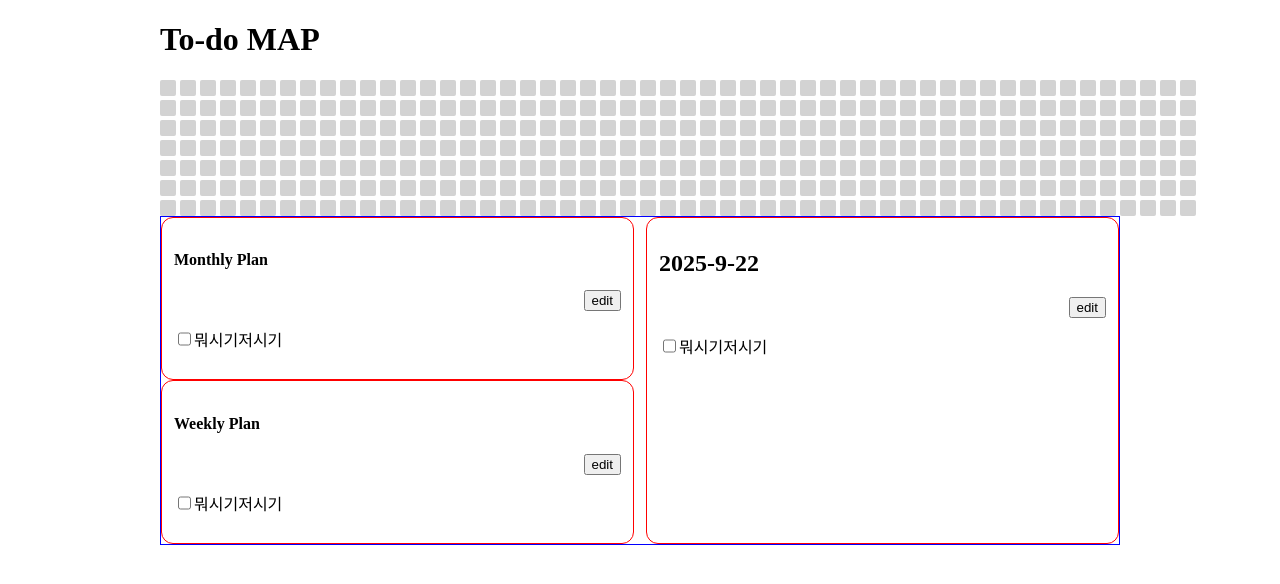
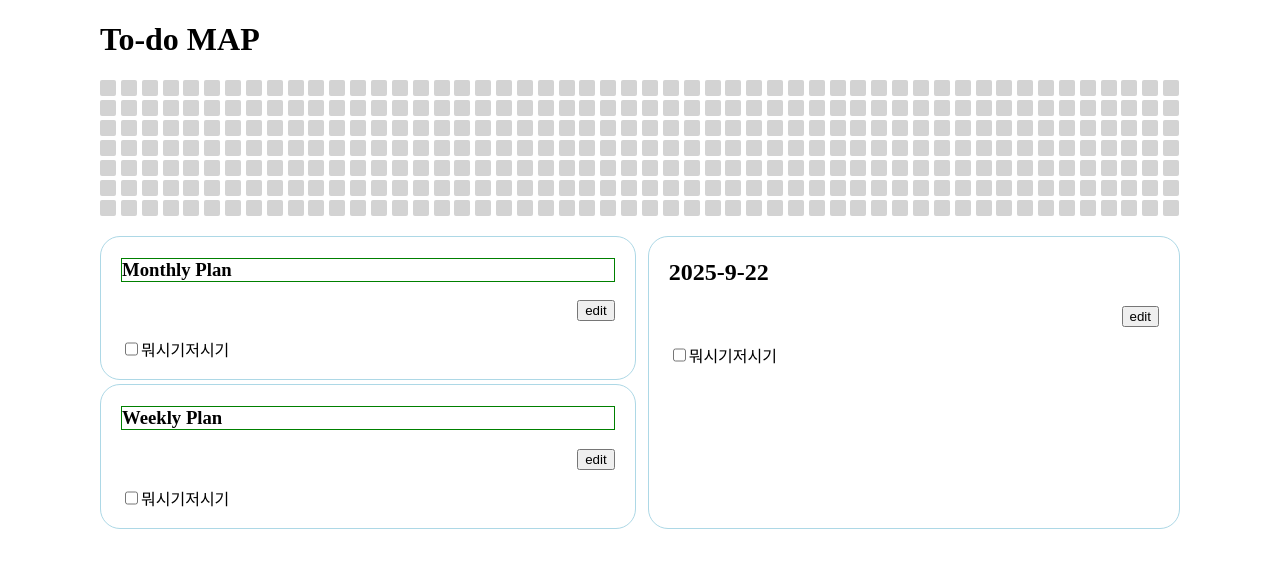
Before and after one commit to bundasse/hitracker, a Vue app: page / in a window 1280 px wide. Shown: the top 584 px of the page. Built offline with nearby package versions, Linux system fonts and the light colour scheme.

Commit message:
fix : 레이아웃 너비 수정, padding 수정

```diff
--- a/src/App.vue
+++ b/src/App.vue
@@ -8,8 +8,8 @@ import WeekList from '@/components/WeekList.vue';
 <template>
   <div class="wrapper">
     <HitMap msg="You did it!" />
-    <div class="d-flex box" style="border: 1px solid blue">
-      <div class="d-flex flex-column">
+    <div class="d-flex box">
+      <div class="d-flex flex-column" style="gap:4px">
         <MonthList/>
         <WeekList/>
       </div>
@@ -22,13 +22,14 @@ import WeekList from '@/components/WeekList.vue';
 .box{
   justify-content: space-between;
   gap: 12px;
+  margin-top: 20px;
 }
 .box>div{
   flex-grow: 1;
 }
 .listWrapper{
-  padding: 12px;
-  border:1px solid red;
-  border-radius: 12px;
+  padding: 2px 20px;
+  border: 1px solid lightblue;
+  border-radius: 20px;
 }
 </style>
--- a/src/assets/main.css
+++ b/src/assets/main.css
@@ -1,5 +1,5 @@
 .wrapper{
-  width: 960px;
+  width: 1080px;
   margin: 0 auto;
   min-height: 100vh;
   height: 100%;
@@ -17,3 +17,7 @@
 .flex-column{
   flex-direction: column;
 }
+
+.planTitle{
+  border: 1px solid green;
+}
--- a/src/components/MonthList.vue
+++ b/src/components/MonthList.vue
@@ -4,7 +4,7 @@ import TodoComponent from '@/components/TodoComponent.vue';
 
 <template>
   <div class="listWrapper">
-    <h4>Monthly Plan</h4>
+    <h3 class="planTitle">Monthly Plan</h3>
     <TodoComponent/>
   </div>
 </template>
--- a/src/components/WeekList.vue
+++ b/src/components/WeekList.vue
@@ -4,7 +4,7 @@ import TodoComponent from '@/components/TodoComponent.vue';
 
 <template>
   <div class="listWrapper">
-    <h4>Weekly Plan</h4>
+    <h3 class="planTitle">Weekly Plan</h3>
     <TodoComponent/>
   </div>
 </template>
```
